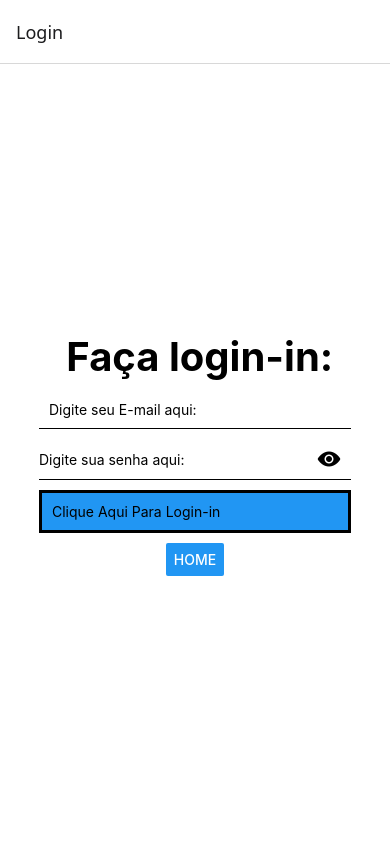
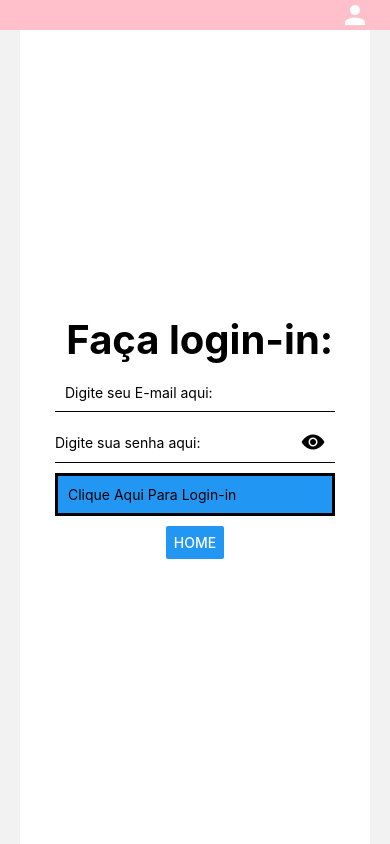
Before and after one commit to JoaoPedroVidal9/LoginApp, a React Native app: screen / in a window 390 px wide. Built offline with nearby package versions, Linux system fonts and the light colour scheme.

Commit message:
Exercicio layout

```diff
--- a/src/App.js
+++ b/src/App.js
@@ -1,3 +1,4 @@
+import Layout from "./components/Layout";
 import Login from "./screens/login";
 import Cad from "./screens/cadastro";
 import CadEve from "./screens/cadEventos";
@@ -12,9 +13,13 @@
 export default function App() {
   return (
     <NavigationContainer>
-      <Stack.Navigator>
-        <Stack.Screen name="Login" component={Login} />
-        <Stack.Screen name="Cadastro" component={Cad} />
+      <Stack.Navigator screenOptions={{headerShown:false}}>
+        <Stack.Screen name="Login" component={()=>(
+          <Layout><Login /></Layout>
+        )} />
+        <Stack.Screen name="Cadastro" component={()=>(
+          <Layout><Cad /></Layout>
+        )} />
         <Stack.Screen name="Home" component={Home} />
         <Stack.Screen name="CadEventos" component={CadEve} />
         <Stack.Screen name="CadIngressos" component={CadIngr} />
--- /dev/null
+++ b/src/components/Layout.js
@@ -0,0 +1,39 @@
+import React from "react";
+import { View, StyleSheet, TouchableOpacity } from "react-native";
+import Icon from "react-native-vector-icons/MaterialIcons";
+import useNavigation from '@react-navigation/native';
+
+export default function Layout({ children }) {
+
+  return (
+    <View style={{flex:1}}>
+      <View style={styles.header} onPress={()=>{console.log("Botão Clicado")}}>
+        <TouchableOpacity>
+            <Icon name="person" size={30} color="white"/>
+
+        </TouchableOpacity>
+      </View>
+      <View style={styles.container}>
+            {children}
+      </View>
+    </View>
+  );
+}
+
+const styles = StyleSheet.create({
+  header: {
+    backgroundColor: "pink",
+    width: "100%",
+    height: "60",
+    justifyContent: "center",
+    alignItems: "flex-end",
+    paddingHorizontal: 20,
+  },
+  container: {
+    flex: 1,
+    justifyContent: "center",
+    alignItems: "center",
+    paddingHorizontal: 20,
+  },
+
+});
--- a/src/screens/cadEventos.js
+++ b/src/screens/cadEventos.js
@@ -9,9 +9,11 @@
   Button,
 } from "react-native";
 import api from "../axios/axios";
+import { useNavigation } from "@react-navigation/native";
 
-export default function CadEventos({navigation}) {
-  const [event, setEvent] = useState({
+export default function CadEventos() {
+  const navigation = useNavigation();
+    const [event, setEvent] = useState({
     nome:"",
     descricao:"",
     data_hora:"",
--- a/src/screens/cadIngressos.js
+++ b/src/screens/cadIngressos.js
@@ -9,9 +9,11 @@
   Button,
 } from "react-native";
 import api from "../axios/axios";
+import { useNavigation } from "@react-navigation/native";
 
-export default function CadIngressos({navigation}) {
-  const [ingresso, setIngresso] = useState({
+export default function CadIngressos() {
+  const navigation = useNavigation();
+    const [ingresso, setIngresso] = useState({
     preco:"",
     tipo:"",
     fk_id_evento:""
--- a/src/screens/cadOrganizadores.js
+++ b/src/screens/cadOrganizadores.js
@@ -9,9 +9,11 @@
   Button,
 } from "react-native";
 import api from "../axios/axios";
+import { useNavigation } from "@react-navigation/native";
 
-export default function CadOrganizadores({ navigation }) {
-  const [org, setOrg] = useState({
+export default function CadOrganizadores() {
+  const navigation = useNavigation();
+    const [org, setOrg] = useState({
     nome: "",
     email: "",
     senha: "",
--- a/src/screens/cadastro.js
+++ b/src/screens/cadastro.js
@@ -9,9 +9,11 @@
   Button,
 } from "react-native";
 import api from "../axios/axios";
+import { useNavigation } from "@react-navigation/native";
 
-export default function Cadastro({navigation}) {
-  const [user, setUser] = useState({
+export default function Cadastro() {
+  const navigation = useNavigation();
+    const [user, setUser] = useState({
     name: "",
     cpf: "",
     data_nascimento: "",
--- a/src/screens/home.js
+++ b/src/screens/home.js
@@ -1,7 +1,9 @@
 import { View, Text, StyleSheet, Button } from "react-native";
+import { useNavigation } from "@react-navigation/native";
 
-export default function Home({ navigation }) {
-  return (
+export default function Home() {
+  const navigation = useNavigation();
+    return (
     <View style={styles.container}>
       <Text style={styles.titulo}>Bem Vindo ao Sistema VIO</Text>
       <Button
--- a/src/screens/login.js
+++ b/src/screens/login.js
@@ -10,9 +10,11 @@
 } from "react-native";
 import api from "../axios/axios";
 import Ionicons from '@expo/vector-icons/Ionicons';
+import { useNavigation } from "@react-navigation/native";
 
-export default function Login({ navigation }) {
-  const [user, setUser] = useState({
+export default function Login() {
+  const navigation = useNavigation();
+    const [user, setUser] = useState({
     email: "",
     password: "",
     showPassword:true,
```
